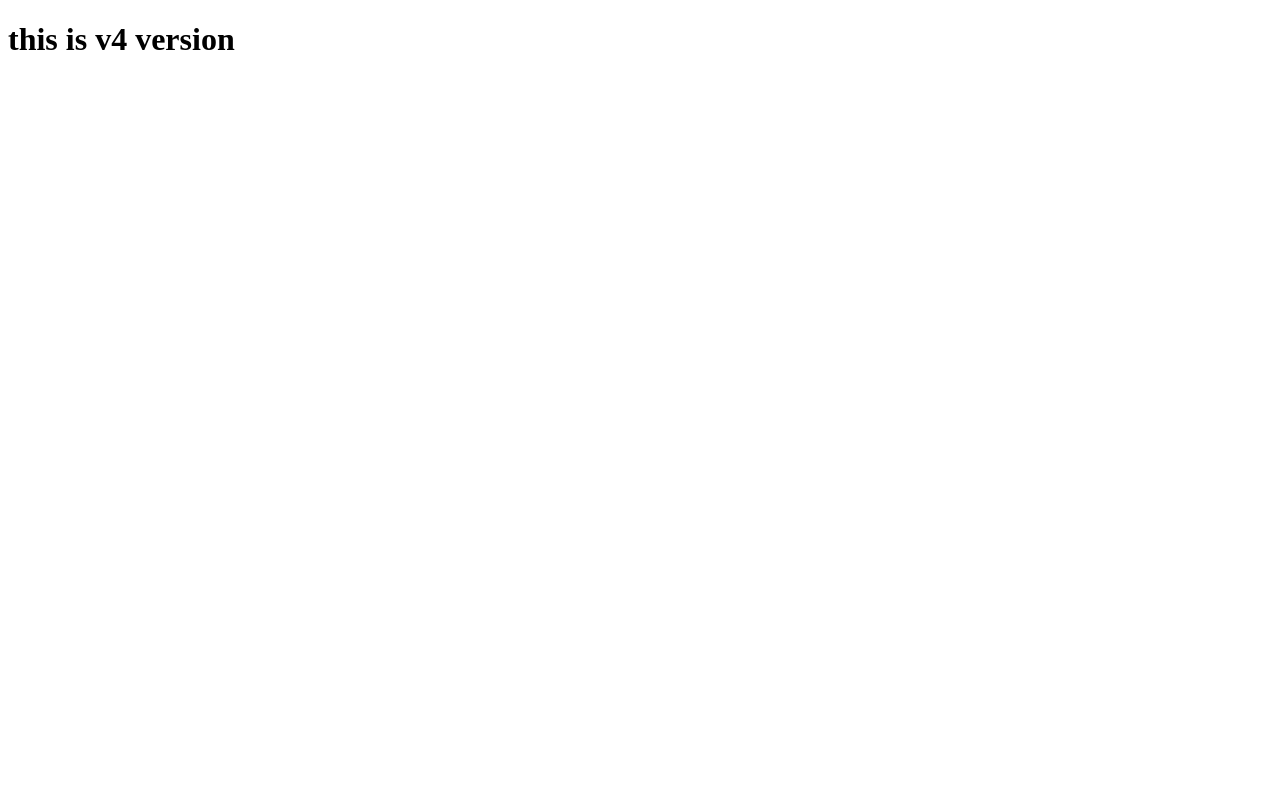
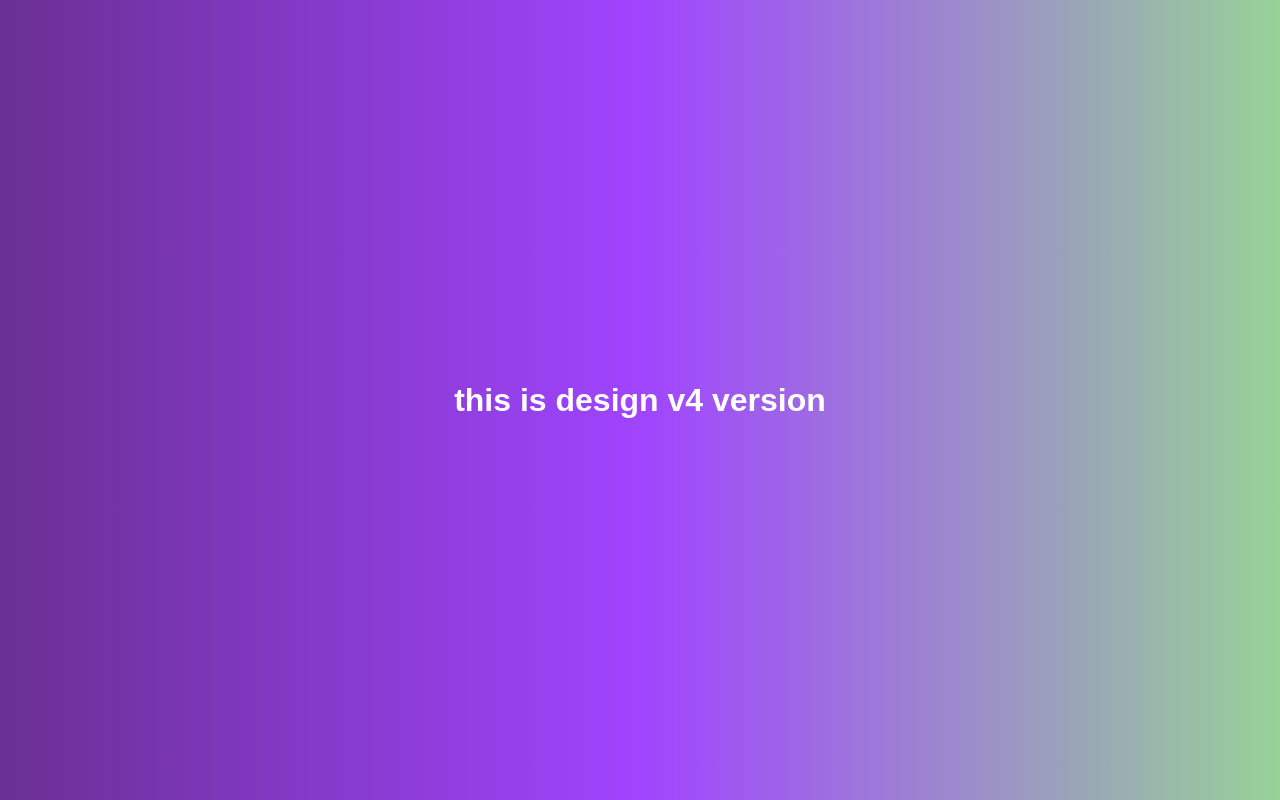
Before and after one commit to 22227777/my-new-repo., a plain HTML site: page index.html in a window 1280 px wide. Drawn offline with Linux system fonts and the light colour scheme.

Commit message:
changed h1

```diff
--- a/index.html
+++ b/index.html
@@ -3,9 +3,10 @@
 <head>
     <meta charset="UTF-8">
     <meta name="viewport" content="width=device-width, initial-scale=1.0">
+    <link rel="stylesheet" href="style.css">
     <title>Document</title>
 </head>
 <body>
-    <h1>this is v4 version</h1>
+    <h1>this is design v4 version</h1>
 </body>
 </html>
--- /dev/null
+++ b/style.css
@@ -0,0 +1,16 @@
+body{
+    background: linear-gradient(to right,#6a3093,#a044ff,rgb(151, 210, 151));
+    font-family: Arial, sans-serif;
+    color: white;
+    margin:0;
+    padding:0;
+    display:flex;
+    justify-content: center;
+    align-items: center;
+    height:100vh;
+}
+
+h1{
+    font-size: 2em;
+    text-align: center;
+}
```
